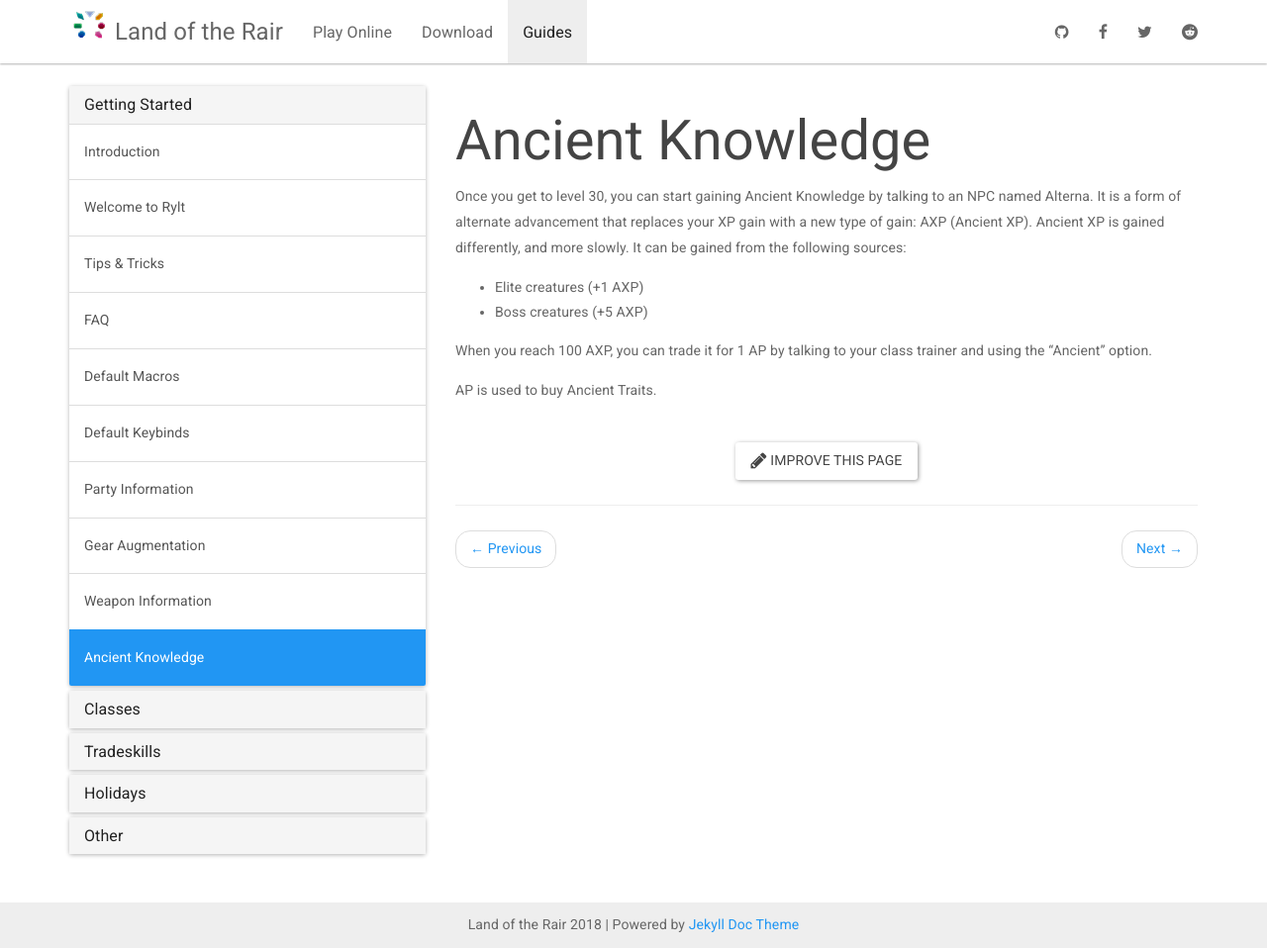
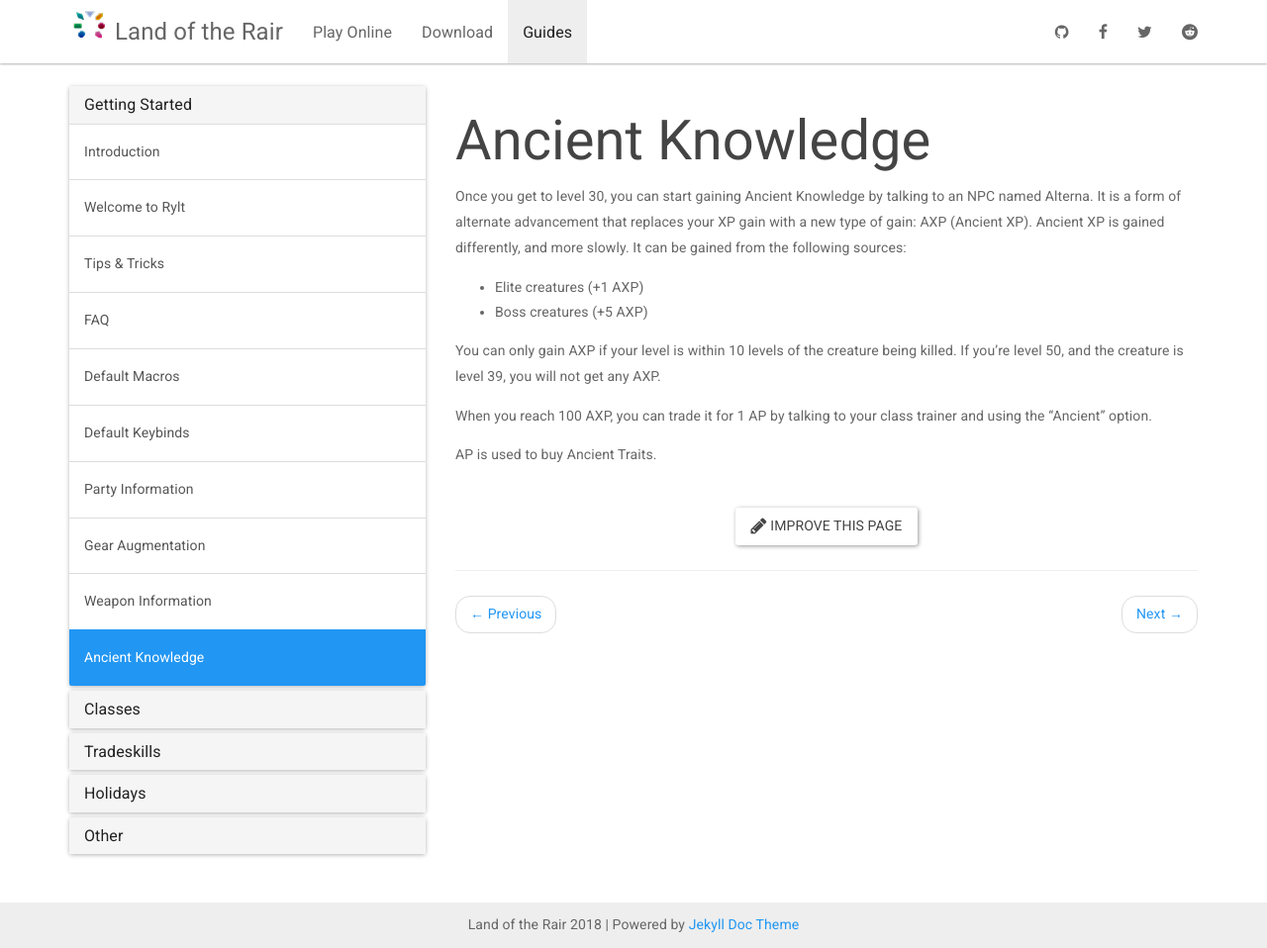
Before and after one commit to LandOfTheRair/landoftherair.github.io, a Jekyll site: the page built from _docs/getting-started/ancient-knowledge.md, in a window 1280 px wide and 958 px high. Shown: the whole window at 99% size. Built offline with Jekyll 4.4.1, drawn with Linux system fonts in a browser that asks for light colours; nearby versions of some CDN libraries.

Commit message:
Update ancient-knowledge.md

```diff
--- a/_docs/getting-started/ancient-knowledge.md
+++ b/_docs/getting-started/ancient-knowledge.md
@@ -8,6 +8,8 @@ Once you get to level 30, you can start gaining Ancient Knowledge by talking to
 * Elite creatures (+1 AXP)
 * Boss creatures (+5 AXP)
 
+You can only gain AXP if your level is within 10 levels of the creature being killed. If you're level 50, and the creature is level 39, you will not get any AXP.
+
 When you reach 100 AXP, you can trade it for 1 AP by talking to your class trainer and using the "Ancient" option.
 
 AP is used to buy Ancient Traits.
```
